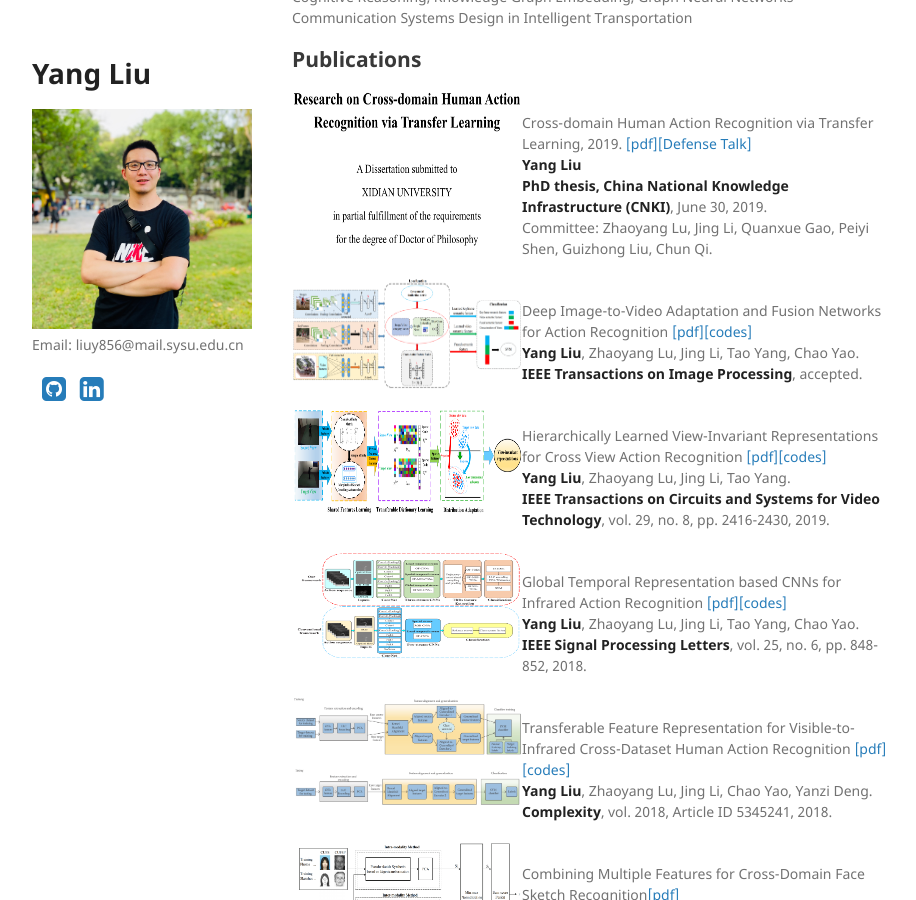
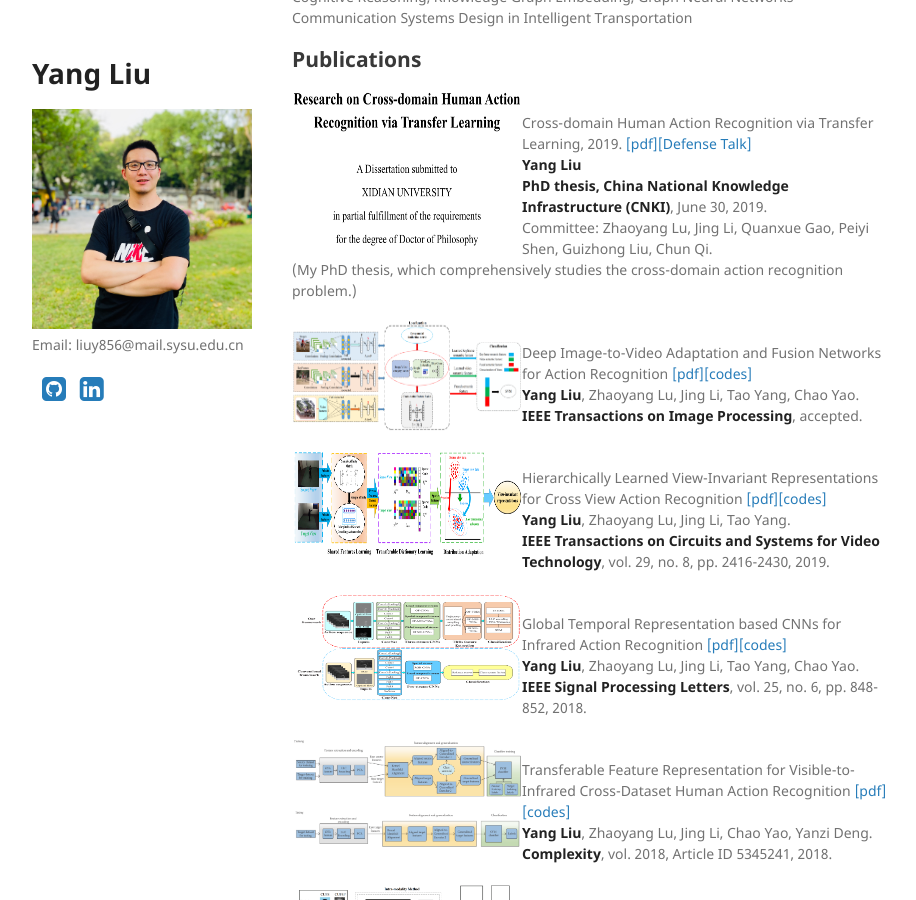
Before and after one commit to YangLiu9208/home, a Jekyll site: the page built from index.md, in a window 1280 px wide and 900 px high, scrolled down 724 px. Shown: the whole window, without its empty margins (178-1094 px from the left). Built offline with Jekyll 4.4.1, drawn with Linux system fonts in a browser that asks for light colours; a style sheet for code colours, icons or effects is not loaded.

Commit message:
Update index.md

```diff
--- a/index.md
+++ b/index.md
@@ -37,13 +37,14 @@ Cross-domain Human Action Recognition via Transfer Learning, 2019. [[pdf]]((http
 **Yang Liu**
 **PhD thesis, China National Knowledge Infrastructure (CNKI)**, June 30, 2019.
 Committee: Zhaoyang Lu, Jing Li, Quanxue Gao, Peiyi Shen, Guizhong Liu, Chun Qi.
+(My PhD thesis, which comprehensively studies the cross-domain action recognition problem.)
 
 <div align="left">
           <a>
             <img border="0" src="./TIP.png" align="left" width="230" height="110">
           </a>
 </div>
-Deep Image-to-Video Adaptation and Fusion Networks for Action Recognition [[pdf]](https://yangliu9208.github.io/DIVAFN/)[[codes]](https://yangliu9208.github.io/DIVAFN/)
+Deep Image-to-Video Adaptation and Fusion Networks for Action Recognition [[pdf]](https://arxiv.org/pdf/1911.10751.pdf)[[codes]](https://yangliu9208.github.io/DIVAFN/)
 **Yang Liu**, Zhaoyang Lu, Jing Li, Tao Yang, Chao Yao.
 **IEEE Transactions on Image Processing**, accepted.
 
```
